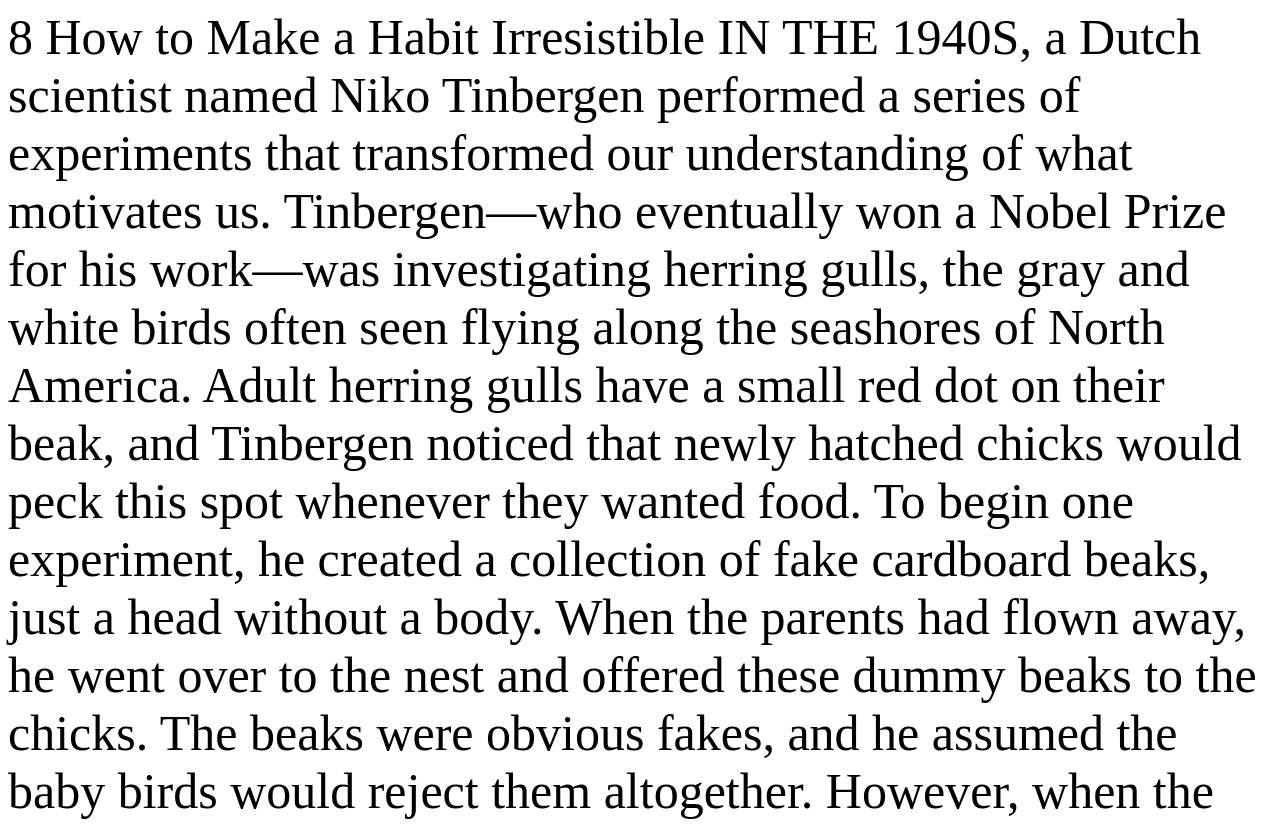
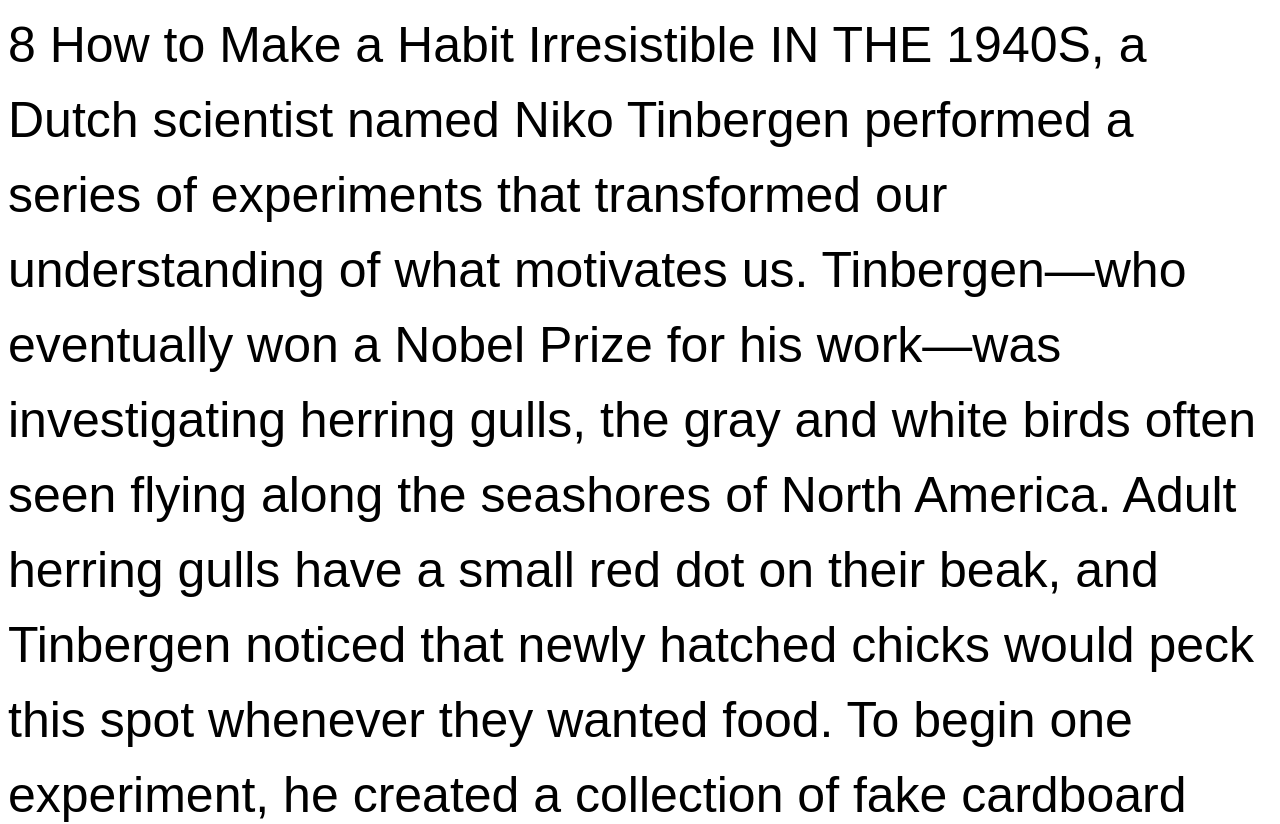
Before and after one commit to mouhiib/mouhiib.github.io, a plain HTML site: page images/chapter8.html in a window 1280 px wide. Shown: the top 824 px of the page. Drawn offline with Linux system fonts and the light colour scheme.

Commit message:
Update chapter8.html

```diff
--- a/images/chapter8.html
+++ b/images/chapter8.html
@@ -6,6 +6,8 @@
     <style>
       p {
         font-size: 50px;
+        line-height: 150%;
+        font-family:Arial, Helvetica, sans-serif;
       }
     </style>
     <p>8
```
